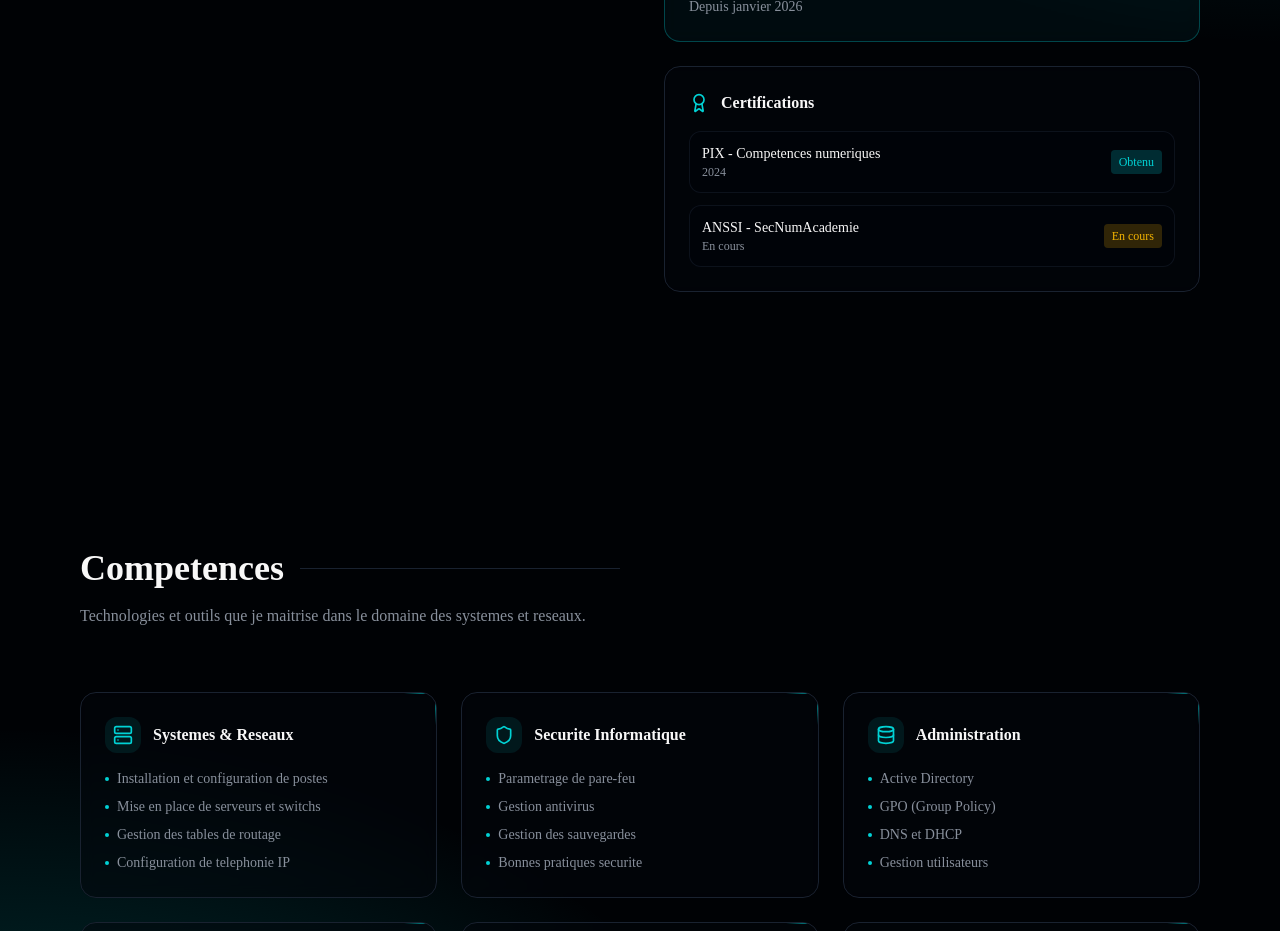
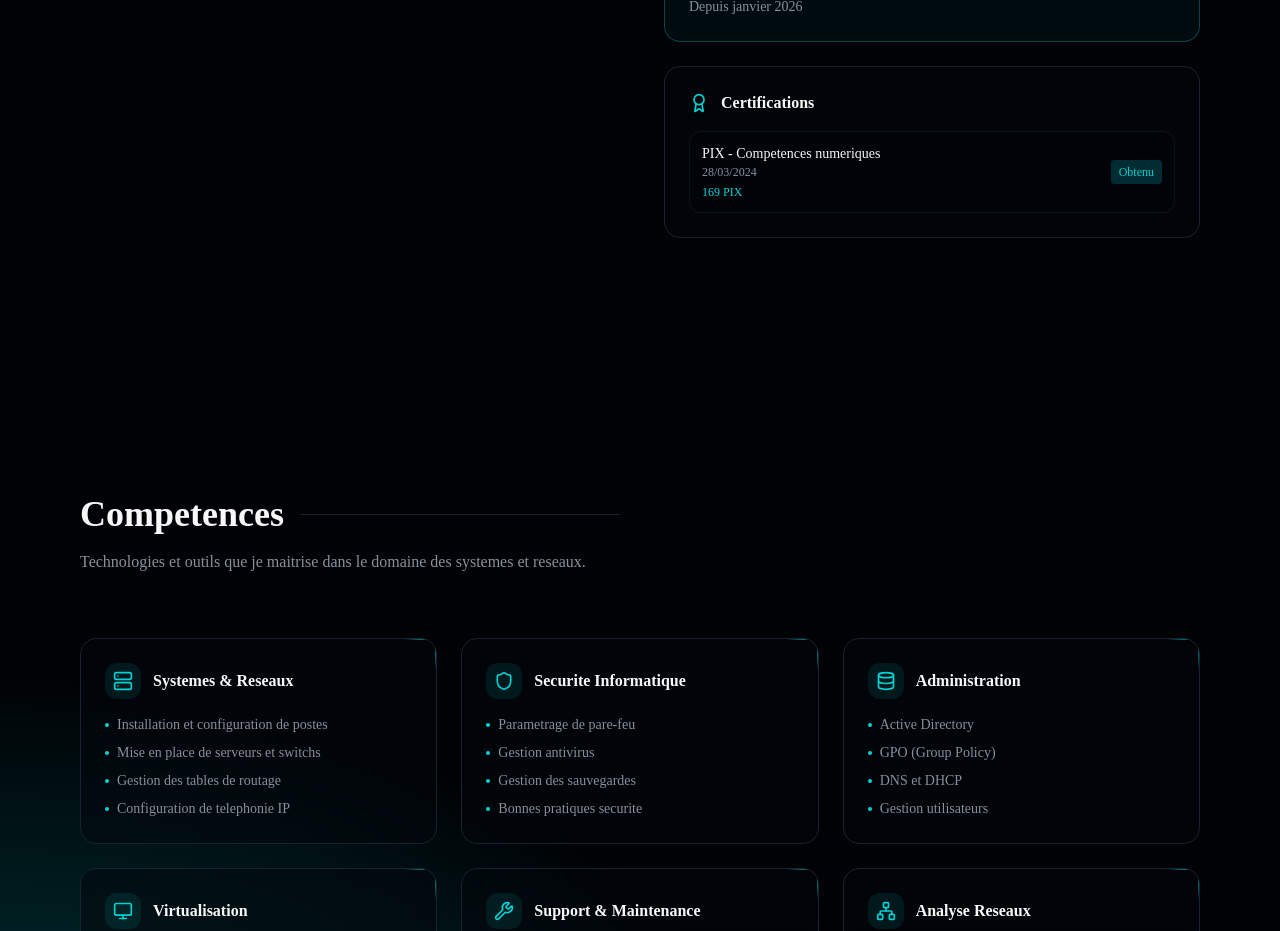
Before and after one commit to fzonec/Portfolio1, a Next.js app: page / in a window 1280 px wide. Shown: the part 1660-2591 px from the top of the page. Built offline with nearby package versions, Linux system fonts and the light colour scheme.

Commit message:
feat: update PIX certification with correct attestation info\n\nReplace temporary ANSSI cert and add PIX score and date.

```diff
--- a/components/about-section.tsx
+++ b/components/about-section.tsx
@@ -155,13 +155,13 @@ export function AboutSection() {
                 </div>
                 <div className="space-y-3">
                   {[
-                    { name: "PIX - Competences numeriques", date: "2024", status: "Obtenu" },
-                    { name: "ANSSI - SecNumAcademie", date: "En cours", status: "En cours" }
+                    { name: "PIX - Competences numeriques", date: "28/03/2024", status: "Obtenu", score: "169 PIX" },
                   ].map((cert, i) => (
                     <div key={i} className="flex items-center justify-between p-3 border border-border/50 rounded-lg bg-card/30 hover:border-primary/30 transition-colors">
                       <div>
                         <p className="font-medium text-sm">{cert.name}</p>
                         <p className="text-xs text-muted-foreground">{cert.date}</p>
+                        {cert.score && <p className="text-xs text-primary font-mono mt-1">{cert.score}</p>}
                       </div>
                       <span className={`text-xs font-mono px-2 py-1 rounded ${cert.status === "Obtenu" ? "bg-primary/20 text-primary" : "bg-yellow-500/20 text-yellow-500"}`}>
                         {cert.status}
```
